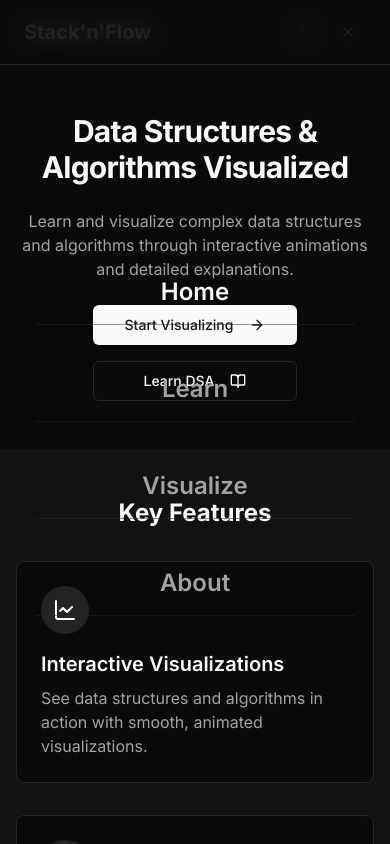
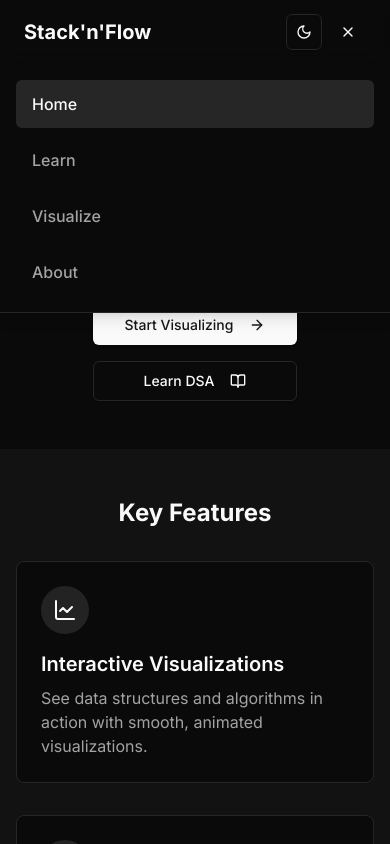
Before and after one commit to ShivamMalge/Stack-n-Flow, a Next.js app: page / in a window 390 px wide. Both pictures are taken after a click on the button "Toggle Menu". Shown: the top 844 px of the page. Built offline with nearby package versions, Linux system fonts and the light colour scheme.

Commit message:
fix: refactor mobile menu to solid dropdown

```diff
--- a/components/navbar.tsx
+++ b/components/navbar.tsx
@@ -53,22 +53,17 @@ export default function Navbar() {
 
       {/* Mobile Menu */}
       <div
-        className={`fixed inset-0 z-40 md:hidden bg-background/80 backdrop-blur-md transition-all duration-300 ease-in-out ${isMenuOpen ? "opacity-100 pointer-events-auto" : "opacity-0 pointer-events-none"
+        className={`absolute top-16 left-0 right-0 z-40 md:hidden bg-background border-b shadow-lg transition-all duration-300 ease-in-out origin-top ${isMenuOpen ? "scale-y-100 opacity-100 pointer-events-auto" : "scale-y-0 opacity-0 pointer-events-none"
           }`}
         onClick={() => setIsMenuOpen(false)}
       >
-        <div
-          className={`container flex flex-col items-center justify-center min-h-screen pt-16 pb-8 px-6 transition-transform duration-300 ease-in-out ${isMenuOpen ? "translate-y-0" : "-translate-y-4"
-            }`}
-        >
-          <nav className="flex flex-col items-center gap-8 w-full max-w-xs">
-            {navItems.map((item, index) => (
+        <nav className="flex flex-col p-4 w-full gap-2">
+          {navItems.map((item) => (
             <Link
               key={item.path}
               href={item.path}
-                className={`w-full text-center py-4 text-2xl font-semibold transition-all hover:text-primary border-b border-border/50 ${pathname === item.path ? "text-foreground" : "text-muted-foreground"
+              className={`w-full py-3 px-4 text-base font-medium rounded-md transition-colors hover:bg-muted ${pathname === item.path ? "text-foreground bg-muted" : "text-muted-foreground"
                 }`}
-                style={{ transitionDelay: `${index * 50}ms` }}
               onClick={(e) => {
                 e.stopPropagation()
                 setIsMenuOpen(false)
@@ -79,7 +74,6 @@ export default function Navbar() {
           ))}
         </nav>
       </div>
-      </div>
     </header>
   )
 }
```
Lines whose indentation alone changed are shown as unchanged.
